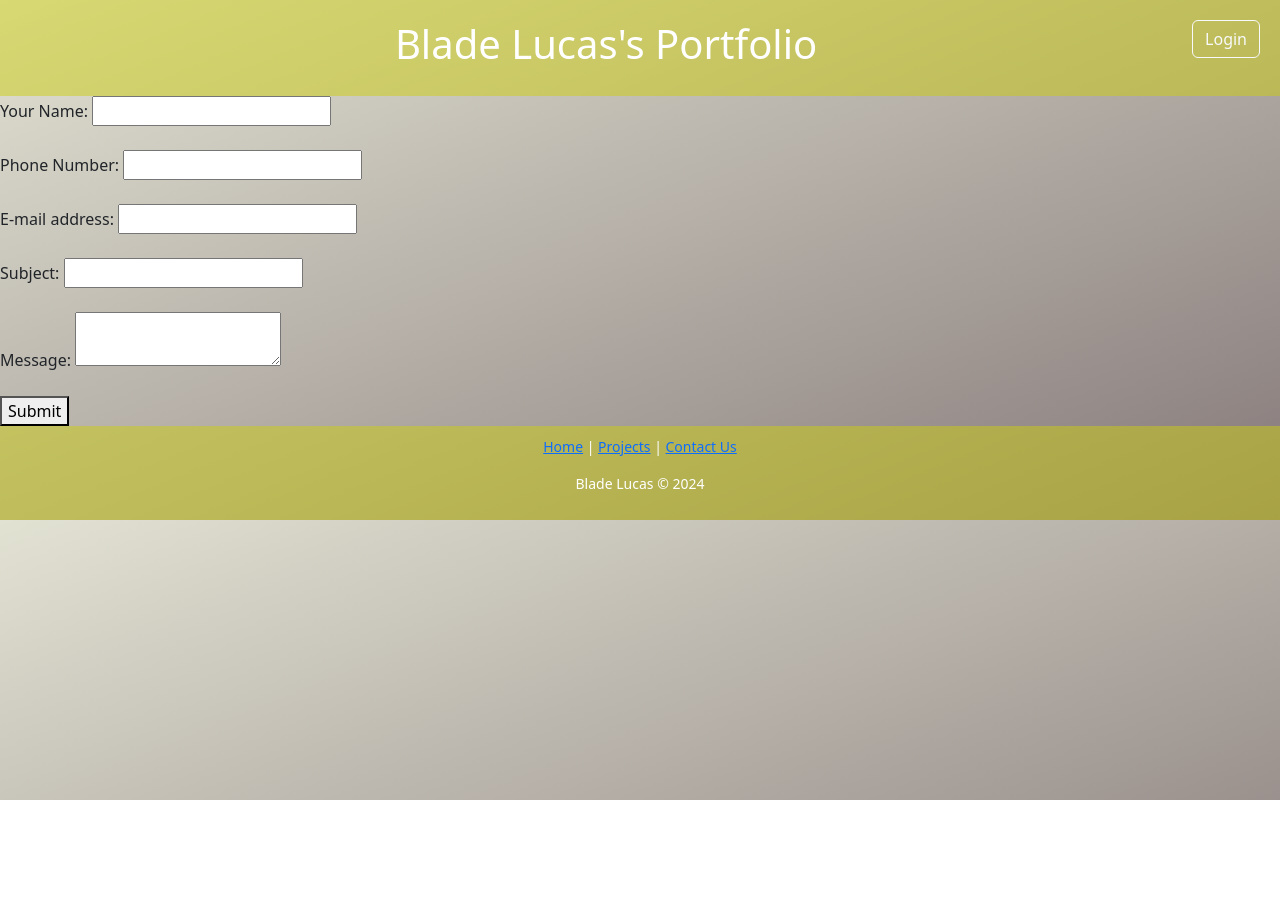
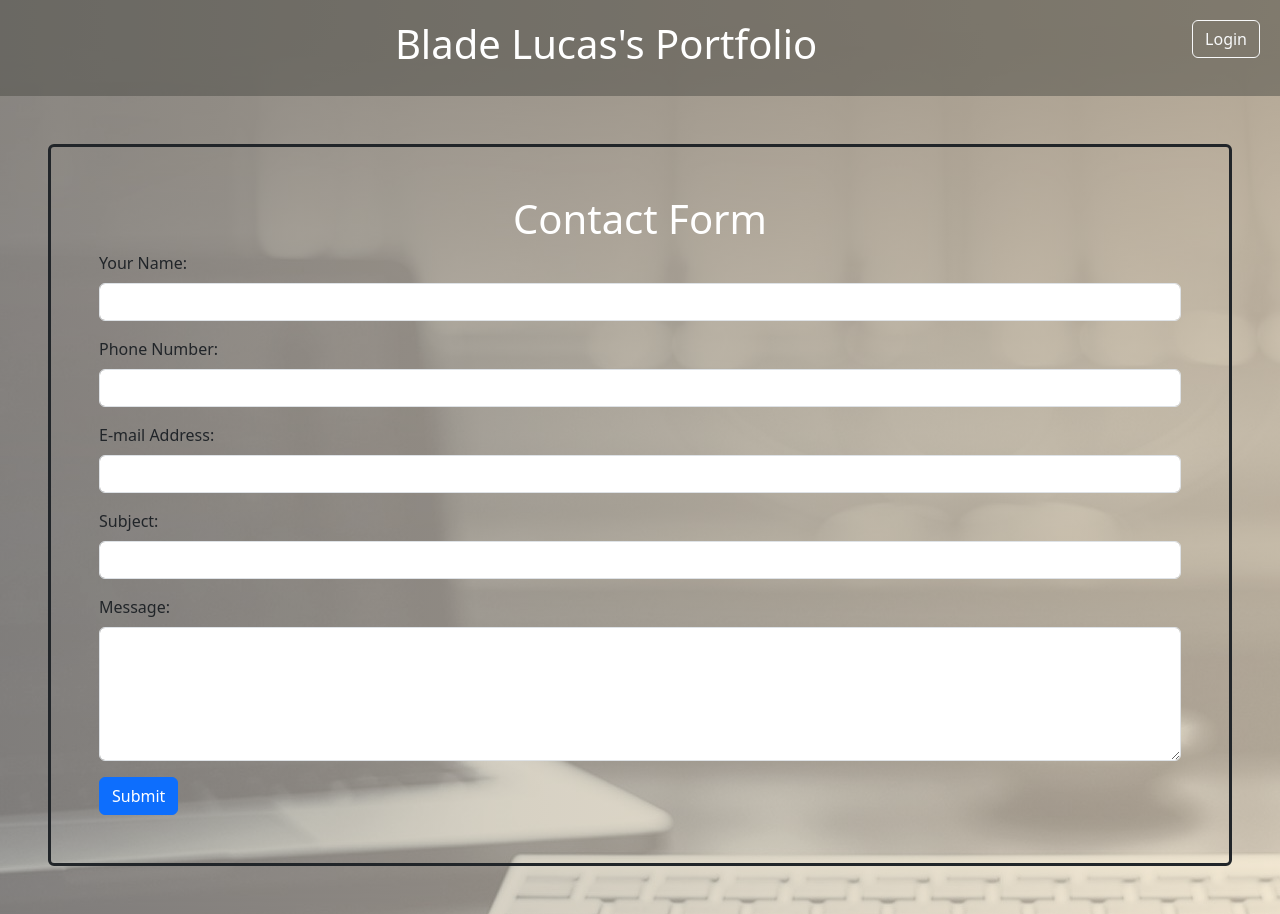
Before and after one commit to BladeLucas/11ty, an Eleventy site: page src/contact.njk in a window 1280 px wide. Shown: the top 914 px of the page. Before the commit the page ends 800 px from the top, so only its background shows below. Built offline with nearby package versions, Linux system fonts and the light colour scheme; Eleventy itself is replaced by a stand-in of ours; files that its build step writes are made by us from their sources.

Commit message:
Formatting and css changes

```diff
--- a/netlify/functions/contact.js
+++ b/netlify/functions/contact.js
@@ -9,7 +9,7 @@ exports.handler = async (event) => {
 
     // Construct the email
     const emailData = {
-      to: ['blade.lucas@dcmail.ca', 'bladelucas032@gmail.com'],
+      to: ['bladelucas032@gmail.com'],
       //to: ['your-email@domain.com', 'adam.kunz+inft@durhamcollege.ca'],  // Add recipients
       from: 'blade.lucas@dcmail.ca',  // Replace with your email
       subject: `[Auto Contact] ${subject}`,  // Add a prefix to the subject line
--- a/src/contact.njk
+++ b/src/contact.njk
@@ -1,10 +1,37 @@
 ---
 layout: layouts/base.njk
 title: Contact
-description: Check out the Projects I have worked on throughout my itm e at Durham College.
+description: Want to get in contact with me? Send me an Email.
 ---
+<div class="px-5 py-5">
+  <form class="p-5 border rounded border-3 border-dark">
+    <h1 class="text-center text-white">Contact Form</h1>
+    <div class="mb-3">
+        <label for="name" class="form-label">Your Name:</label>
+        <input type="text" id="name" name="name" class="form-control" required>
+    </div>
+    <div class="mb-3">
+        <label for="phone" class="form-label">Phone Number:</label>
+        <input type="text" id="phone" name="phone" class="form-control">
+    </div>
+    <div class="mb-3">
+        <label for="email" class="form-label">E-mail Address:</label>
+        <input type="email" id="email" name="email" class="form-control" required>
+    </div>
+    <div class="mb-3">
+        <label for="subject" class="form-label">Subject:</label>
+        <input type="text" id="subject" name="subject" class="form-control" required>
+    </div>
+    <div class="mb-3">
+        <label for="message" class="form-label">Message:</label>
+        <textarea id="message" name="message" class="form-control" rows="5" required></textarea>
+    </div>
+    <button type="submit" class="btn btn-primary">Submit</button>
+  </form>
+</div>
 
-<form id="contact-form">
+
+<!--<form id="contact-form">
     <label for="name">Your Name:</label>
     <input type="text" id="name" name="name" required>
     <br><br>
@@ -26,7 +53,7 @@ description: Check out the Projects I have worked on throughout my itm e at Durh
     <br><br>
 
     <button type="submit">Submit</button>
-  </form>
+  </form>-->
 
   <!-- Spinner (will be shown during submission) -->
   <div id="spinner">
--- a/src/style.css
+++ b/src/style.css
@@ -1,5 +1,5 @@
 .bg{
-    background-image: linear-gradient(to bottom right, rgb(226, 226, 211), rgb(133, 121, 121));
+    background-image: linear-gradient(to right, rgba(184, 178, 170, 0.6), rgba(255, 235, 205, .6)), url(./assets/background.jpg);
 }
 .articleCard{
     border-style: solid;
@@ -7,14 +7,14 @@
 .header {
     padding: 20px;
     text-align: center;
-    background: #cbce0d7c;
+    background: #4848427c;
     color: white;
     font-size: 30px;
 }
 .footer{
     padding: 10px;
     text-align: center;
-    background: #cbce0d7c;
+    background: #4848427c;
     color: white;
     font-size: 14px;
 }
```
Also changed, not shown: src/index.njk (+4 -4 lines), src/projects.njk (+8 -2 lines), src/projects/capstone-dm-assistant.md (+5 -0 lines), .eleventy.js, src/assets/background.jpg (added), 8 other files.
